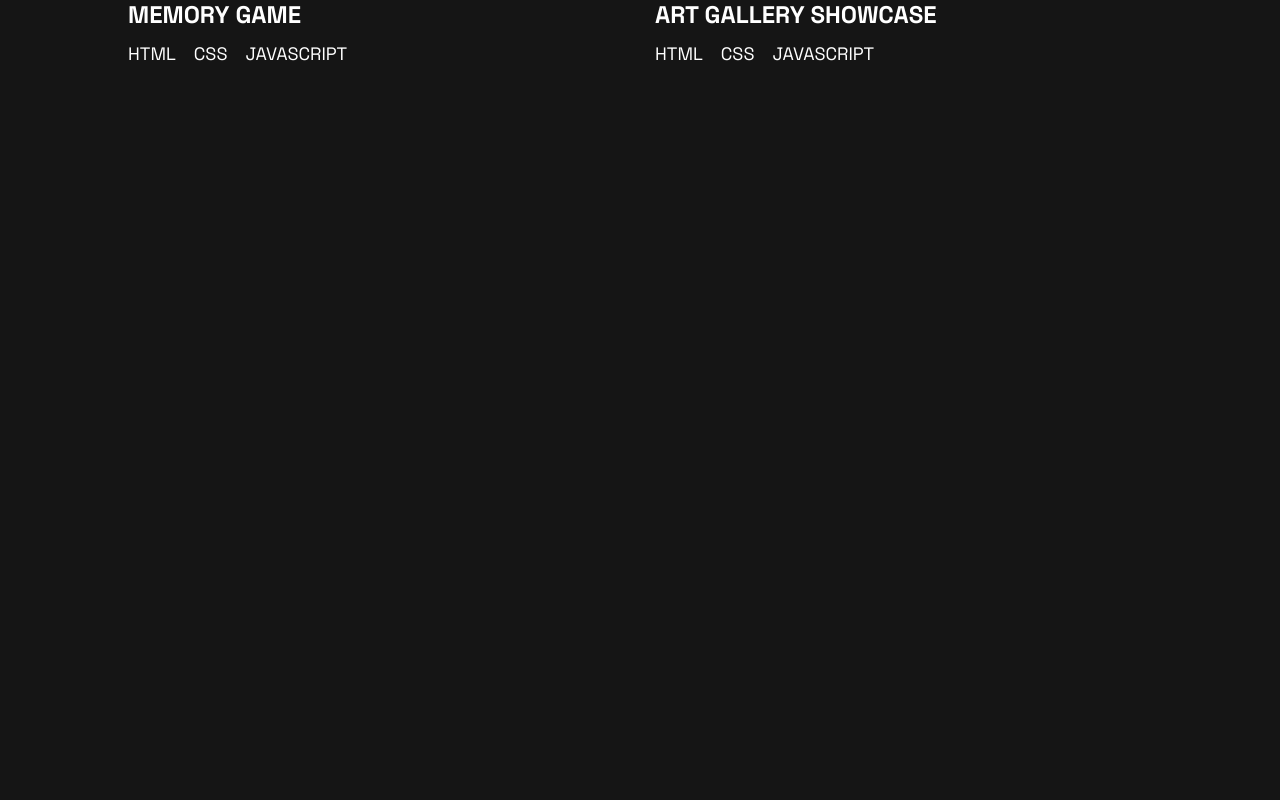
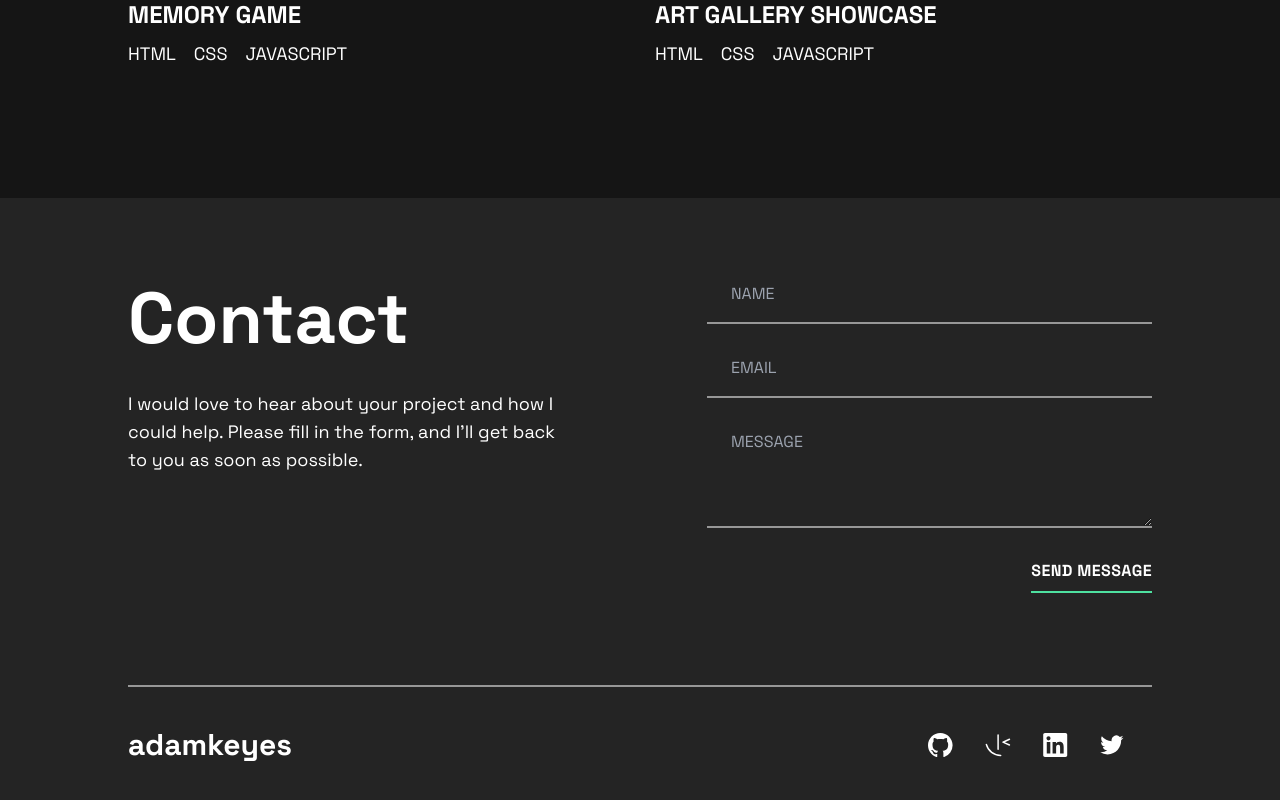
Before and after one commit to talhaimran777/single-page-devloper-portfolio-challenge, a Next.js app: page / in a window 1280 px wide. Shown: the part 2840-3640 px from the top of the page. Before the commit the page ends 2948 px from the top, so only its background shows below. Built offline with nearby package versions, Linux system fonts and the light colour scheme.

Commit message:
Worked on contact & footer

```diff
--- a/src/pages/index.tsx
+++ b/src/pages/index.tsx
@@ -235,6 +235,73 @@ export default function Home() {
             </div>
           </div>
         </div>
+
+        <div className="bg-[#242424] mt-[130px] py-[84px]">
+          <div className="max-w-5xl mx-auto">
+            <div className="flex justify-between items-start border-b-2 border-b-[#979797] pb-[92px]">
+              <div className="w-[450px]">
+                <h1 className="text-7xl font-bold mb-9">Contact</h1>
+                <p className="text-lg">
+                  I would love to hear about your project and how I could help.
+                  Please fill in the form, and I&apos;ll get back to you as soon
+                  as possible.
+                </p>
+              </div>
+
+              <form>
+                <div>
+                  <input
+                    className="focus:outline-none w-[445px] px-6 mb-8 pb-4 bg-transparent border-b-2 border-b-[#979797]"
+                    type="text"
+                    placeholder="NAME"
+                  />
+                </div>
+                <div>
+                  <input
+                    className="focus:outline-none w-[445px] px-6 mb-8 pb-4 bg-transparent border-b-2 border-b-[#979797]"
+                    type="text"
+                    placeholder="EMAIL"
+                  />
+                </div>
+                <div>
+                  <textarea
+                    className="focus:outline-none w-[445px] px-6 mb-4 bg-transparent border-b-2 border-b-[#979797]"
+                    rows={4}
+                    placeholder="MESSAGE"
+                  ></textarea>
+                </div>
+                <div className="flex justify-end">
+                  <button
+                    className="focus:outline-none uppercase font-bold text-base tracking-wide py-2"
+                    style={{
+                      borderBottomColor: "#4EE1A0",
+                      borderBottomWidth: "2px",
+                    }}
+                  >
+                    send message
+                  </button>
+                </div>
+              </form>
+            </div>
+            <nav className="pt-10 pr-7 flex justify-between items-center">
+              <p className="text-3xl font-bold">adamkeyes</p>
+              <ul className="flex justify-between items-center gap-8">
+                <li>
+                  <Image src={GithubIcon} alt="Icon" />
+                </li>
+                <li>
+                  <Image src={FrontendMentorIcon} alt="Icon" />
+                </li>
+                <li>
+                  <Image src={LinkedinIcon} alt="Icon" />
+                </li>
+                <li>
+                  <Image src={TwitterIcon} alt="Icon" />
+                </li>
+              </ul>
+            </nav>
+          </div>
+        </div>
       </main>
     </>
   );
```
